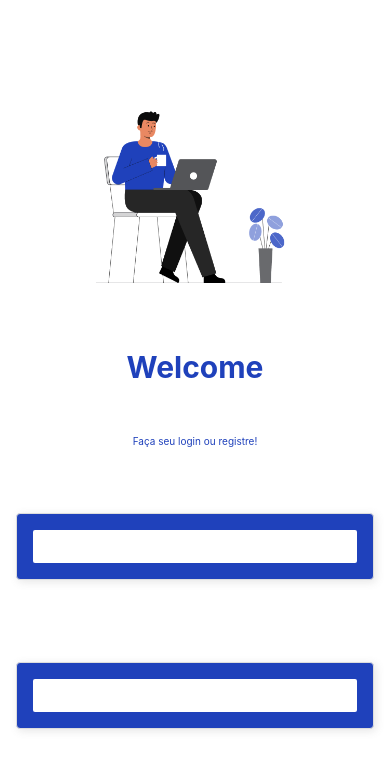
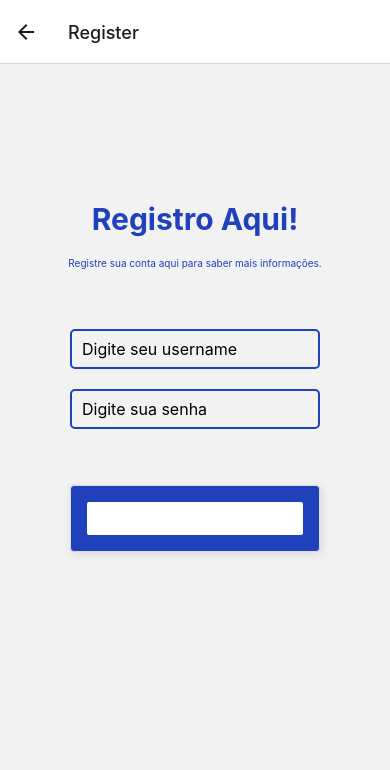
Before and after one commit to Alym62/authNative, a React Native app: screen /Register in a window 390 px wide. Shown: the top 770 px of the page. Built offline with nearby package versions, Linux system fonts and the light colour scheme.

Commit message:
Componentes ajustados. Tela de registro feita. Libs instaladas.

```diff
--- a/App.tsx
+++ b/App.tsx
@@ -1,7 +1,18 @@
-import SignUp from './src/components/card/Card';
+import { NavigationContainer } from '@react-navigation/native';
+import { createNativeStackNavigator } from '@react-navigation/native-stack';
+import Initial from './src/components/initial/Initial';
+import Register from './src/components/register/Register';
+
+const Stack = createNativeStackNavigator();
+
 
 export default function App() {
   return (
-    <SignUp />
+    <NavigationContainer>
+      <Stack.Navigator>
+        <Stack.Screen name='Welcome' component={Initial} />
+        <Stack.Screen name='Register' component={Register} />
+      </Stack.Navigator>
+    </NavigationContainer>
   );
 };
--- a/src/components/card/Card.tsx
+++ b/src/components/initial/Initial.tsx
@@ -1,19 +1,26 @@
-import { Button, Image, StyleSheet, Text, TextInput, View } from "react-native"
+import { useNavigation } from "@react-navigation/native";
+import { Button, Image, StyleSheet, Text, View } from "react-native";
 
-const SignUp = () => {
+const Initial = () => {
+    const navigation = useNavigation<any>();
+
+    const handleNavigate = () => {
+        navigation.navigate('Register');
+    }
+
     return (
         <View style={styles.container}>
             <Image
                 source={require('../../../assets/welcome.png')}
                 style={{ width: 200, height: 200, position: 'relative', left: 90 }}
             />
-            <Text style={styles.signupText}>Welcome</Text>
+            <Text style={styles.signupText}>Olá, Seja bem vindo</Text>
             <Text style={styles.signupMinText}>Faça seu login ou registre!</Text>
             <View style={styles.card}>
                 <Button title="Login" color={'#fff'}/>
             </View>
             <View style={styles.card}>
-                <Button title="Registro" color={'#fff'}/>
+                <Button title="Registro" color={'#fff'} onPress={handleNavigate}/>
             </View>
         </View>
     )
@@ -47,15 +54,11 @@ const styles = StyleSheet.create({
     card: {
         backgroundColor: '#1F41BB',
         borderRadius: 4,
-        shadowColor: 'rgba(100, 100, 100, 0.2)',
-        shadowRadius: 8,
-        shadowOpacity: 0.8,
-        shadowOffset: { width: 2, height: 2 },
-        margin: 16,
-        padding: 16,
-        borderWidth: 1, // Adiciona uma borda fina
-        borderColor: '#ddd', // Define a cor da borda
+        margin: 10,
+        padding: 10,
+        borderWidth: 1,
+        borderColor: '#ddd'
     }
 });
 
-export default SignUp;
+export default Initial;
--- /dev/null
+++ b/src/components/register/Register.tsx
@@ -0,0 +1,83 @@
+import { useState } from "react";
+import { Button, StyleSheet, Text, TextInput, View } from "react-native";
+
+const Register = () => {
+    const [inputOne, setText1] = useState('');
+    const [inputTwo, setText2] = useState('');
+
+    return (
+        <View style={styles.container}>
+            <Text style={styles.signupText}>Registro Aqui!</Text>
+            <Text style={styles.signupMinText}>Registre sua conta aqui para saber mais informações.</Text>
+            <TextInput
+                style={styles.input}
+                placeholder="Digite seu username"
+                onChangeText={text => setText1(text)}
+                value={inputOne}
+            />
+            <TextInput
+                style={styles.input}
+                placeholder="Digite sua senha"
+                onChangeText={text => setText2(text)}
+                value={inputTwo}
+            />
+            <View style={styles.card}>
+                <Button title="Registrar" color={'#fff'} />
+            </View>
+        </View>
+    )
+};
+
+const styles = StyleSheet.create({
+    container: {
+        flex: 1,
+        justifyContent: 'center',
+        alignItems: 'center',
+        gap: 20
+    },
+    input: {
+        width: 250,
+        height: 40,
+        borderWidth: 2,
+        borderColor: '#1F41BB',
+        borderRadius: 5,
+        padding: 10,
+        fontSize: 16,
+        backgroundColor: 'transparent',
+        position: 'relative',
+        bottom: 60,
+    },
+    signupText: {
+        fontSize: 30,
+        fontWeight: '700',
+        textAlign: 'center',
+        color: '#1F41BB',
+        position: 'relative',
+        bottom: 100,
+    },
+    signupMinText: {
+        fontSize: 10,
+        fontWeight: '400',
+        textAlign: 'center',
+        color: '#1F41BB',
+        position: 'relative',
+        bottom: 100,
+    },
+    card: {
+        width: 250,
+        backgroundColor: '#1F41BB',
+        borderRadius: 4,
+        shadowColor: 'rgba(100, 100, 100, 0.2)',
+        shadowRadius: 8,
+        shadowOpacity: 0.8,
+        shadowOffset: { width: 2, height: 2 },
+        margin: 16,
+        padding: 16,
+        borderWidth: 1,
+        borderColor: '#ddd',
+        position: 'relative',
+        bottom: 40,
+    }
+});
+
+export default Register;
```
Also changed, not shown: package.json (+8 -1 lines), 1 other file (tests, documents, lock files or other folders).
